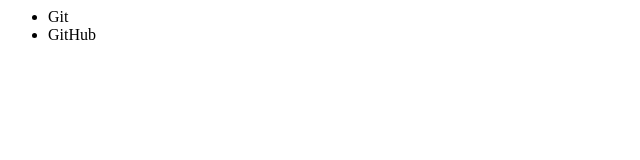
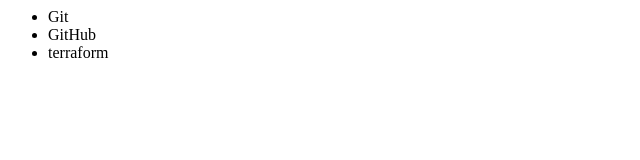
Before and after one commit to saragabriely/portal, a plain HTML site: page home.html in a window 1280 px wide. Shown: the full height of the page, 0-640 px from the left. Drawn offline with Linux system fonts and the light colour scheme.

Commit message:
entendendo arquivos 4

```diff
--- a/home.html
+++ b/home.html
@@ -4,6 +4,7 @@
     <ul>
       <li>Git</li>
       <li>GitHub</li>
+      <li>terraform</li>
     </ul>
   </body>
 </html>
```
Also changed, not shown: sobre.html (added, +6 -0 lines).
